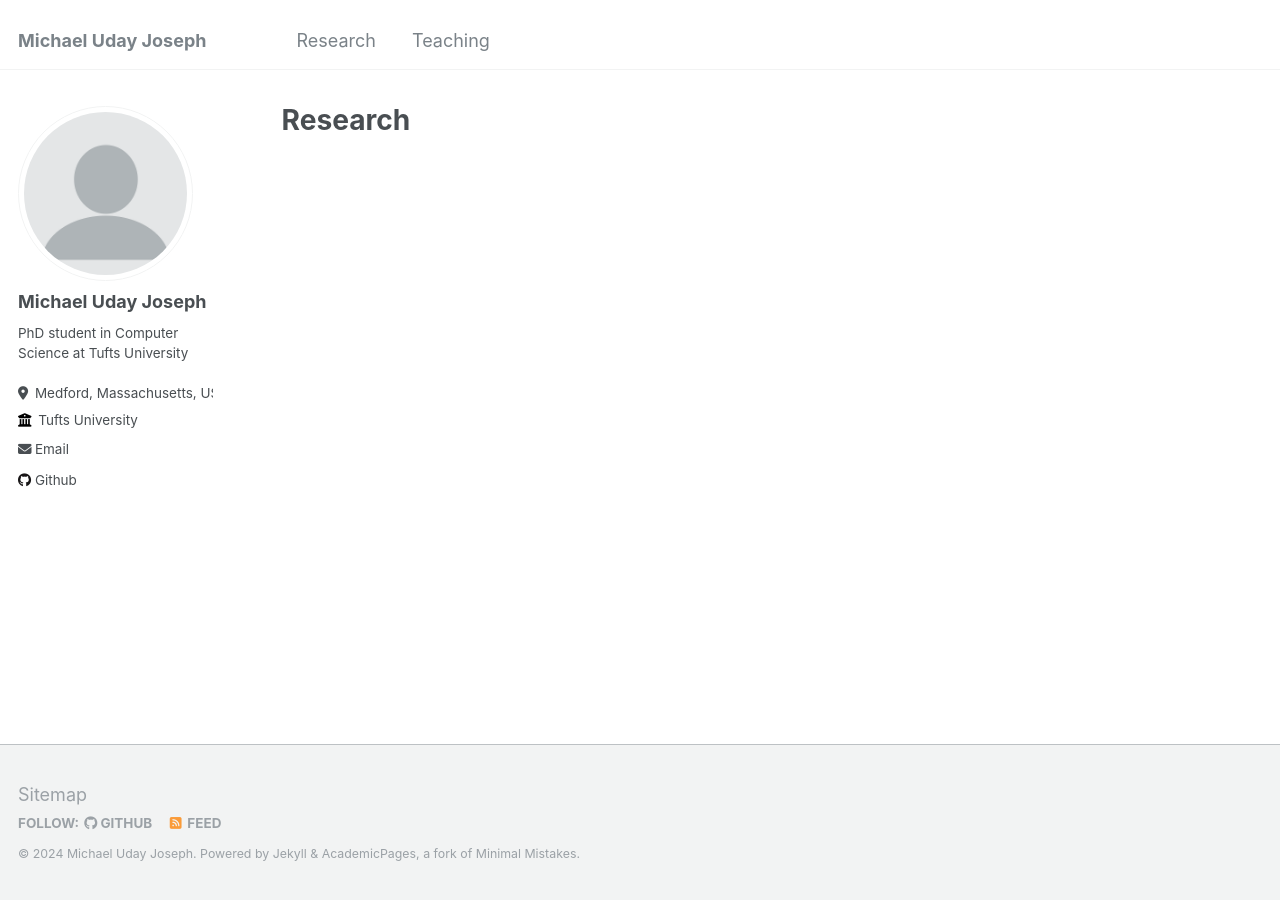
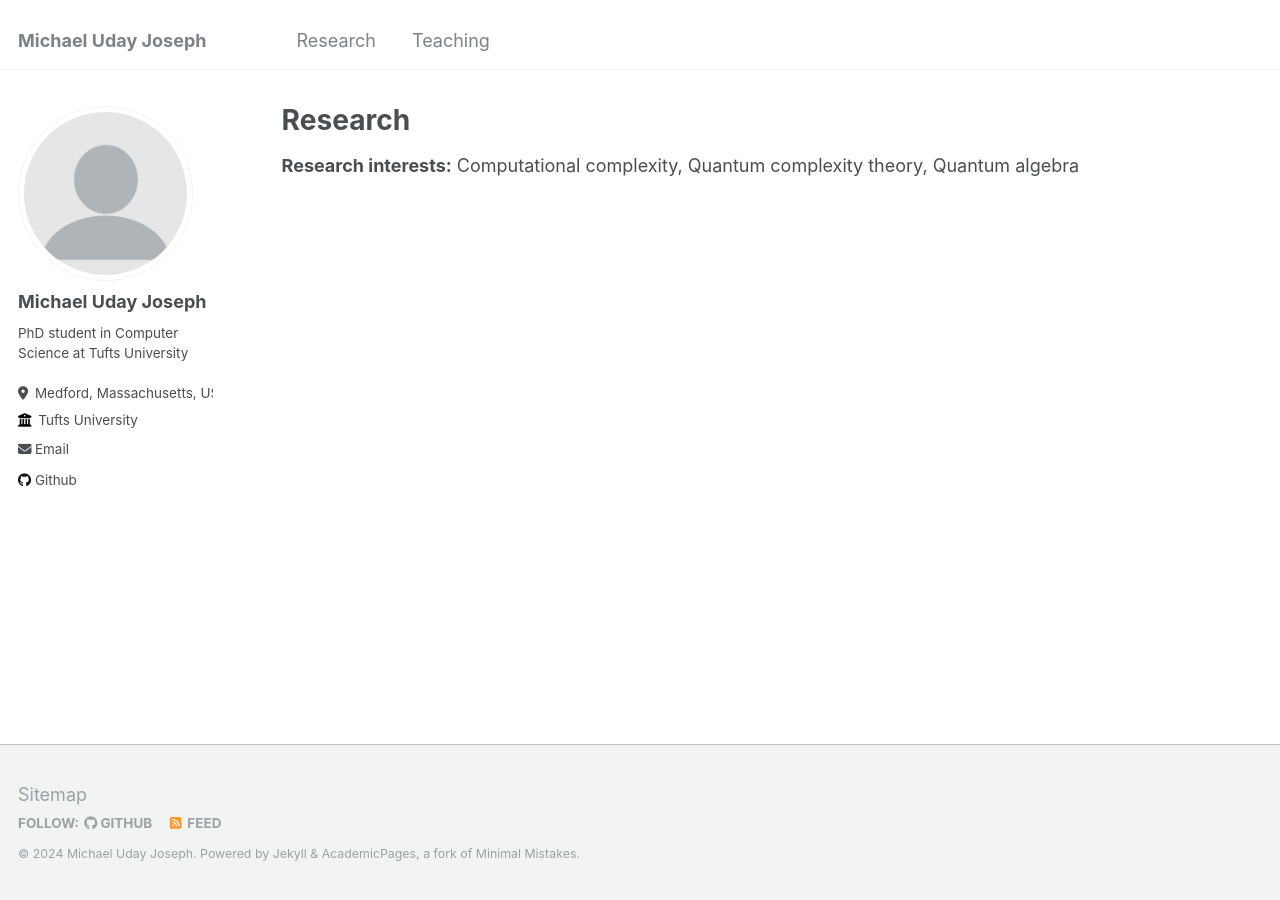
Before and after one commit to michaeludayjoseph/michaeludayjoseph.github.io, a Jekyll site: the page built from _pages/publications.md, in a window 1280 px wide. Built offline with Jekyll 4.4.1, drawn with Linux system fonts in a browser that asks for light colours.

Commit message:
Update publications.md

```diff
--- a/_pages/publications.md
+++ b/_pages/publications.md
@@ -4,6 +4,8 @@ title: "Research"
 permalink: /publications/
 author_profile: true
 ---
+
+**Research interests:** Computational complexity, Quantum complexity theory, Quantum algebra
 
 <!--- {% if site.author.googlescholar %}
   <div class="wordwrap">You can also find my articles on <a href="{{site.author.googlescholar}}">my Google Scholar profile</a>.</div>
```
